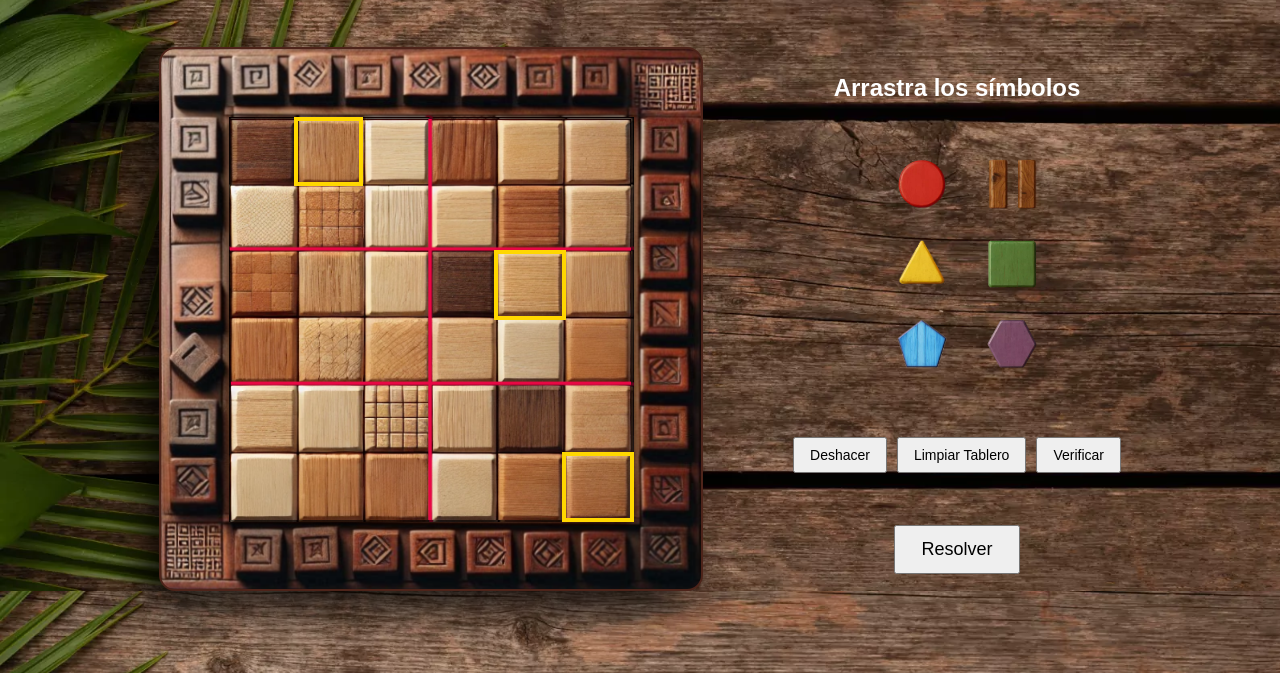
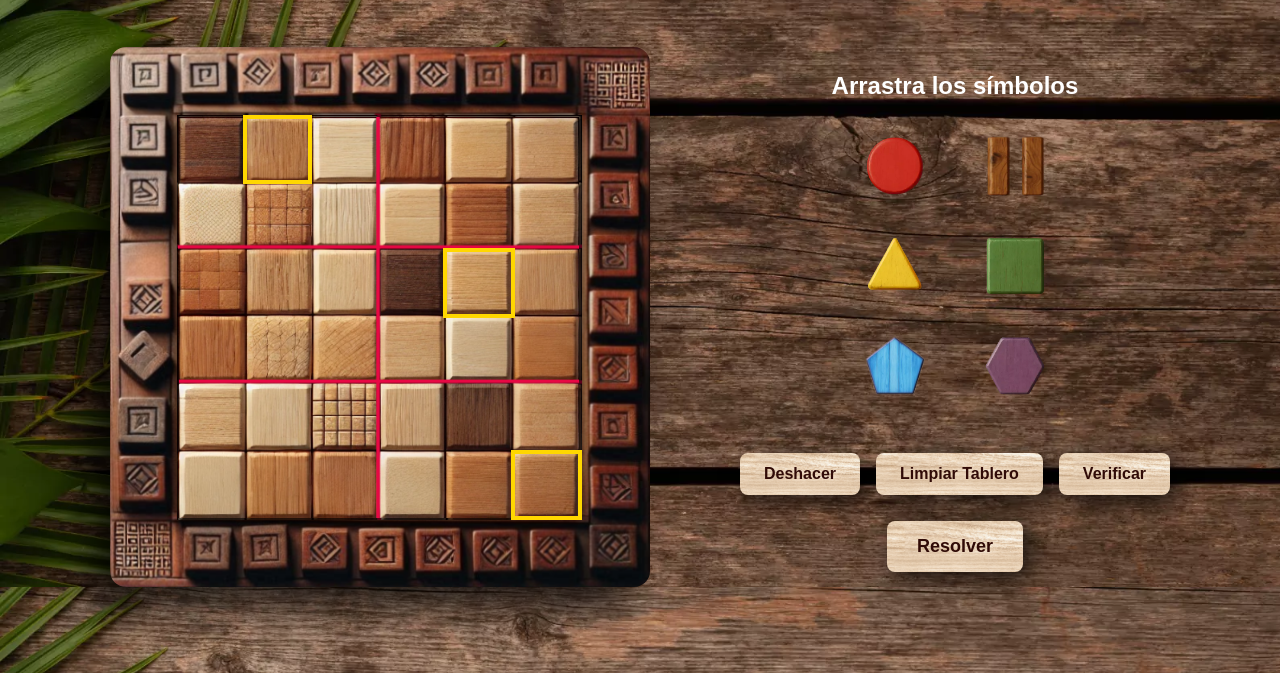
Before and after one commit to inmagdaleno/sudoku, a plain HTML site: page index.html in a window 1280 px wide. Shown: the part 127-800 px from the top of the page. Drawn offline with Linux system fonts and the light colour scheme.

Commit message:
commit 2

```diff
--- a/estilos.css
+++ b/estilos.css
@@ -35,7 +35,6 @@ p {
   background-position: center;
   border-radius: 16px;
   filter: drop-shadow(-20px 20px 20px rgba(0, 0, 0, 0.8));
-  border: 2px solid #4d241a;
 }
 
 #tableroContainer {
@@ -116,17 +115,22 @@ td {
   display: grid;
   grid-template-columns: repeat(2, 1fr); /* Dos columnas de igual ancho */
   gap: 20px 40px; /* row-gap: 5px, column-gap: 20px */
-  height: 220px; /* Altura para 3 filas de 60px + gaps */
-  width: 120px; /* Ancho para 2 columnas de 50px + gaps */
+  height: 280px; /* Altura para 3 filas de 80px + gaps */
+  width: 200px; /* Ancho para 2 columnas de 80px + gaps */
   justify-items: center;
   align-items: center;
 }
 
 .draggable {
-  width: 50px;
-  height: 50px;
+  width: 60px;
+  height: 60px;
   cursor: grab;
   user-select: none;
+}
+
+.draggable .svg-symbol {
+  width: 60px;
+  height: 60px;
 }
 
 #resultado {
@@ -140,22 +144,56 @@ td {
 
 #smallButtonsContainer {
   display: flex;
-  gap: 10px;
-  margin-top: 10px;
+  gap: 16px;
+  margin-top: 20px;
 }
 
 #smallButtonsContainer button {
-  padding: 8px 15px;
-  font-size: 14px;
+  padding: 12px 24px;
+  font-size: 16px;
+  background-image: url('img/madera.webp');
+  background-size: 300%;
+  background-repeat: no-repeat;
+  background-position: bottom;
+  color: #300B07; /* Para que el texto sea visible sobre la madera */
+  border-radius: 8px;
+  border: none;
+  cursor: pointer;
+  filter: drop-shadow(6px 6px 12px rgba(0, 0, 0, 0.8));
+  font-weight: bold;
+  transition: transform 0.3s ease, filter 0.3s ease;
+}
+
+#smallButtonsContainer button:hover {
+  transform: scale(1.1);
+  filter: brightness(80%) drop-shadow(6px 6px 12px rgba(0, 0, 0, 0.8));
+  color:#300B07;
 }
 
 #solveButtonContainer {
-  margin-top: 0;
+  margin-top: 10;
 }
 
 #solveButtonContainer button {
-  padding: 12px 25px;
+  padding: 15px 30px;
   font-size: 18px;
+  background-image: url('img/madera.webp');
+  background-size: 300%;
+  background-repeat: no-repeat;
+  background-position: bottom;
+  color: #300B07;
+  border-radius: 8px;
+  cursor: pointer;
+  border: none;
+  filter: drop-shadow(6px 6px 12px rgba(0, 0, 0, 0.8));
+  font-weight: bold;
+  transition: transform 0.3s ease, filter 0.3s ease;
+}
+
+#solveButtonContainer button:hover {
+  transform: scale(1.1);
+  filter: brightness(80%) drop-shadow(6px 6px 12px rgba(0, 0, 0, 0.8));
+  color: #300B07;
 }
 
 .success {
--- a/funciones.js
+++ b/funciones.js
@@ -140,7 +140,7 @@ function dragHandler(e) {
   } else {
     e.dataTransfer.setData("source", "dragZone");
   }
-  playSound("clickSound");
+  playSound("audioClick");
 }
 
 function dropHandler(e) {
@@ -288,11 +288,11 @@ function verificar() {
     document.getElementById("resultado").innerHTML =
       "¡Puzzle resuelto! Código secreto: " + obtenerCodigo();
     table.classList.add("success");
-    playSound("successSound");
+    playSound("audioSuccess");
   } else {
     document.getElementById("resultado").textContent =
       "Hay errores. Revisa filas, columnas y cuadrantes.";
-    playSound("errorSound");
+    playSound("audioError");
   }
 }
 
--- a/index.html
+++ b/index.html
@@ -32,10 +32,11 @@
   <div id="resultado"></div>
 
   <!-- Sonidos -->
-  <audio id="clickSound" src="audio/click.wav"></audio>
-  <audio id="errorSound" src="audio/error.mp3"></audio>
-  <audio id="successSound" src="audio/success.wav"></audio>
+  <audio id="audioClick" src="audio/click.wav" preload="auto"></audio>
+    <audio id="audioError" src="audio/error.ogg" preload="auto"></audio>
+    <audio id="audioSuccess" src="audio/success.wav" preload="auto"></audio>
 
   <script src="funciones.js"></script>
+
 </body>
 </html>
```
Also changed, not shown: img/madera.webp (added), 2 other files.
